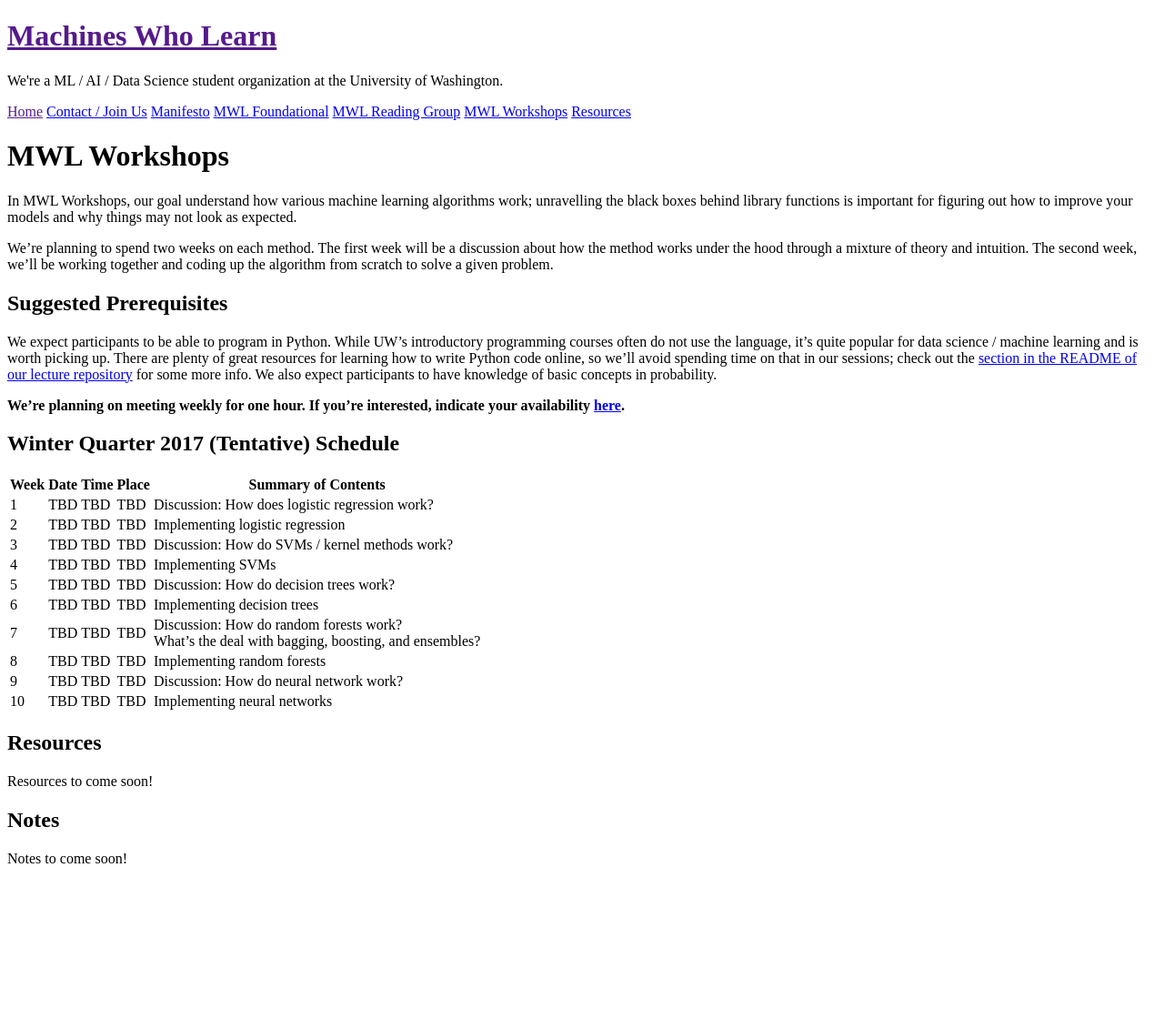
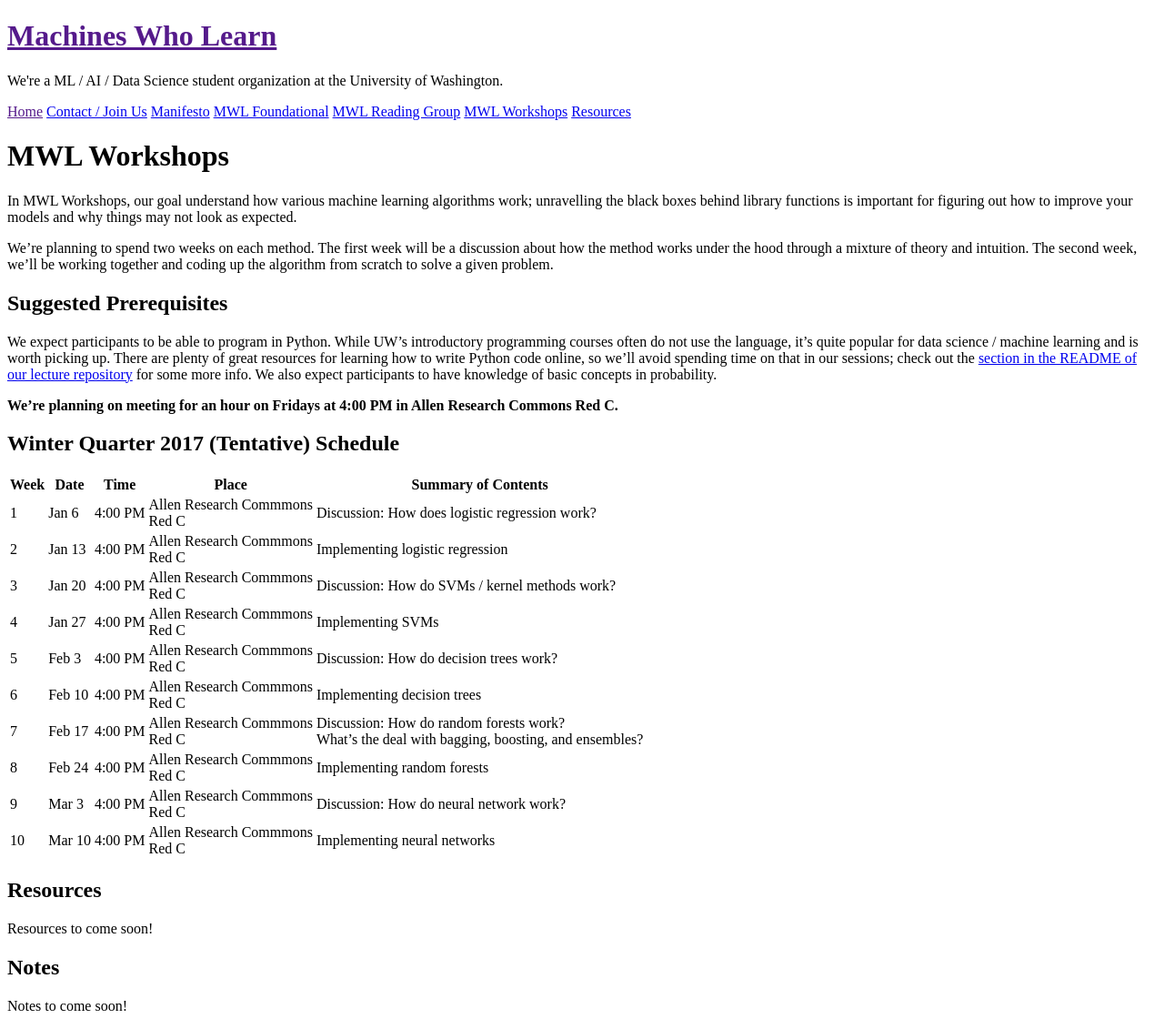
Before and after one commit to MachinesWhoLearn/machineswholearn.github.io, a Jekyll site: the page built from mwl_workshops.md, in a window 1280 px wide. Shown: the whole page at 91% size. Built offline with Jekyll 4.4.1, drawn with Linux system fonts in a browser that asks for light colours; before the commit the page ends 969 px from its top, so only the background shows below that.

Commit message:
add times and rooms for winter 2017

```diff
--- a/mwl_workshops.md
+++ b/mwl_workshops.md
@@ -23,23 +23,23 @@ time on that in our sessions; check out the
 for some more info. We also expect participants to have knowledge of basic
 concepts in probability.
 
-**We're planning on meeting weekly for one hour. If you're interested, indicate
-  your availability [here](http://www.when2meet.com/?5933344-NiEP3).**
+**We're planning on meeting for an hour on Fridays at 4:00 PM in Allen Research
+Commons Red C.**
 
 ## Winter Quarter 2017 (Tentative) Schedule
 
 | Week | Date | Time | Place | Summary of Contents |
 |------|------|------|-------|-----------------------------------------------------|
-| 1 | TBD | TBD | TBD | Discussion: How does logistic regression work? |
-| 2 | TBD | TBD | TBD | Implementing logistic regression |
-| 3 | TBD | TBD | TBD | Discussion: How do SVMs / kernel methods work? |
-| 4 | TBD | TBD | TBD | Implementing SVMs |
-| 5 | TBD | TBD | TBD | Discussion: How do decision trees work? |
-| 6 | TBD | TBD | TBD | Implementing decision trees |
-| 7 | TBD | TBD | TBD | Discussion: How do random forests work?<br> What's the deal with bagging, boosting, and ensembles? |
-| 8 | TBD | TBD | TBD | Implementing random forests |
-| 9 | TBD | TBD | TBD | Discussion: How do neural network work? |
-| 10 | TBD | TBD | TBD | Implementing neural networks |
+| 1 | Jan 6 | 4:00 PM | Allen Research Commmons<br> Red C | Discussion: How does logistic regression work? |
+| 2 | Jan 13 | 4:00 PM | Allen Research Commmons<br> Red C | Implementing logistic regression |
+| 3 | Jan 20 | 4:00 PM | Allen Research Commmons<br> Red C | Discussion: How do SVMs / kernel methods work? |
+| 4 | Jan 27 | 4:00 PM | Allen Research Commmons<br> Red C | Implementing SVMs |
+| 5 | Feb 3 | 4:00 PM | Allen Research Commmons<br> Red C | Discussion: How do decision trees work? |
+| 6 | Feb 10 | 4:00 PM | Allen Research Commmons<br> Red C | Implementing decision trees |
+| 7 | Feb 17 | 4:00 PM | Allen Research Commmons<br> Red C | Discussion: How do random forests work?<br> What's the deal with bagging, boosting, and ensembles? |
+| 8 | Feb 24 | 4:00 PM | Allen Research Commmons<br> Red C | Implementing random forests |
+| 9 | Mar 3 | 4:00 PM | Allen Research Commmons<br> Red C | Discussion: How do neural network work? |
+| 10 | Mar 10 | 4:00 PM | Allen Research Commmons<br> Red C | Implementing neural networks |
 
 ## Resources
 
```
Also changed, not shown: index.md (+9 -10 lines), mwl_foundational.md (+11 -12 lines), mwl_reading_group.md (+11 -12 lines).
